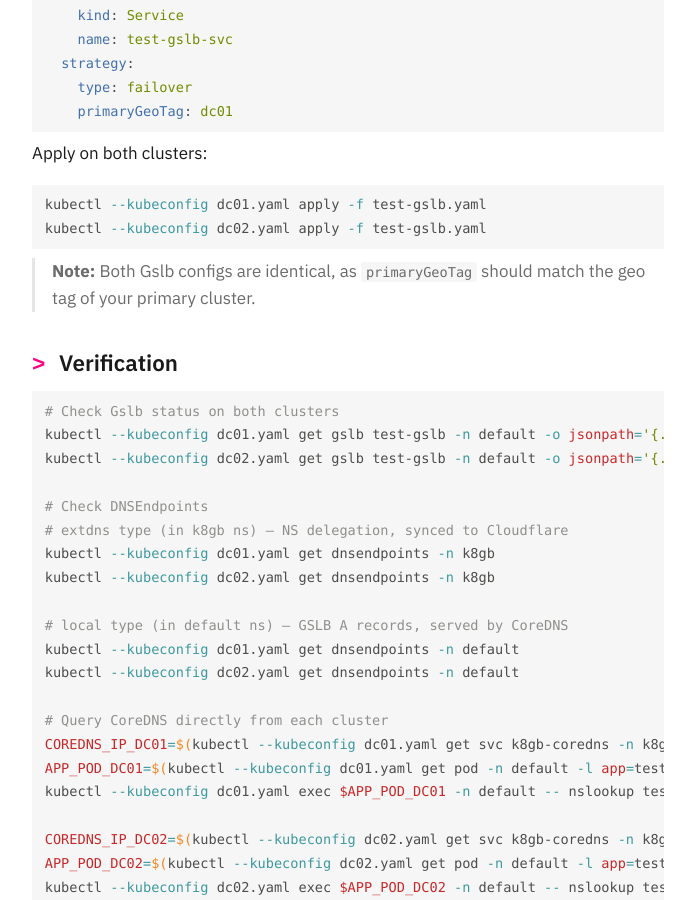
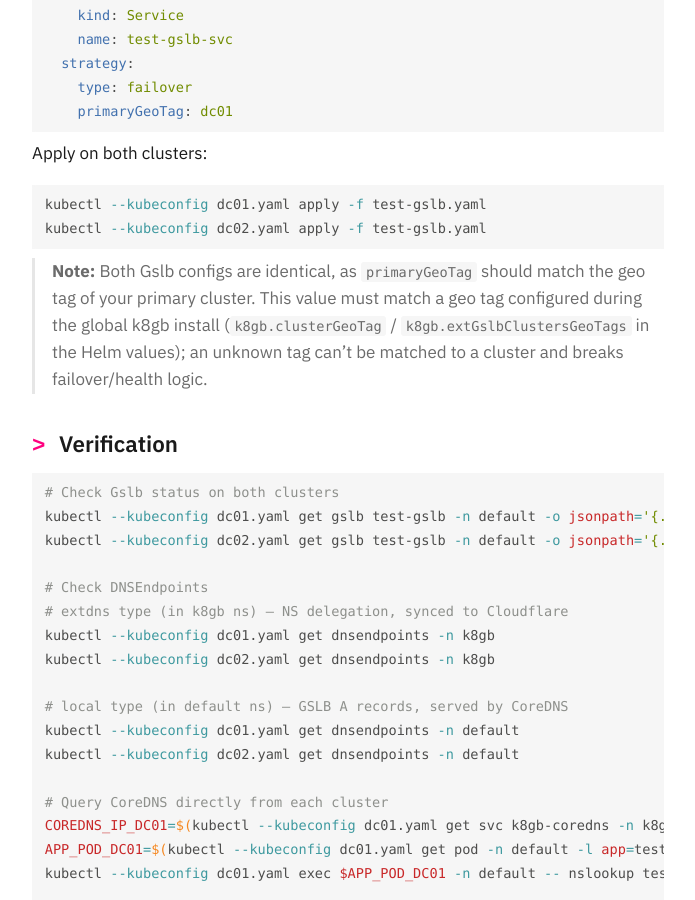
Before and after one commit to lauramariel/lauramariel.github.io, a Jekyll site: the page built from _posts/2026-07-21-k8gb.md, in a window 1280 px wide and 900 px high, scrolled down 10344 px. Shown: the whole window, without its empty margins (292-987 px from the left). Built offline with Jekyll 4.4.1, drawn with Linux system fonts in a browser that asks for light colours; nearby versions of some CDN libraries; some of the changed text lies outside the part shown.

Commit message:
add clarification

````diff
--- a/_posts/2026-07-21-k8gb.md
+++ b/_posts/2026-07-21-k8gb.md
@@ -85,8 +85,8 @@ Create a `values-dc01.yaml` (and a separate one for dc02):
 # values-dc01.yaml
 k8gb:
   installLegacyCrds: false
-  clusterGeoTag: dc01
-  extGslbClustersGeoTags: dc02
+  clusterGeoTag: dc01 # This cluster
+  extGslbClustersGeoTags: dc02 # The other cluster
 
   reconcileRequeueSeconds: 10
   nsRecordTTL: 60
@@ -383,7 +383,7 @@ Apply on both clusters:
 kubectl --kubeconfig dc01.yaml apply -f test-gslb.yaml
 kubectl --kubeconfig dc02.yaml apply -f test-gslb.yaml
 ```
-> **Note:** Both Gslb configs are identical, as `primaryGeoTag` should match the geo tag of your primary cluster.
+> **Note:** Both Gslb configs are identical, as `primaryGeoTag` should match the geo tag of your primary cluster. This value must match a geo tag configured during the global k8gb install (`k8gb.clusterGeoTag` / `k8gb.extGslbClustersGeoTags` in the Helm values); an unknown tag can't be matched to a cluster and breaks failover/health logic.
 
 ## Verification
 
````
